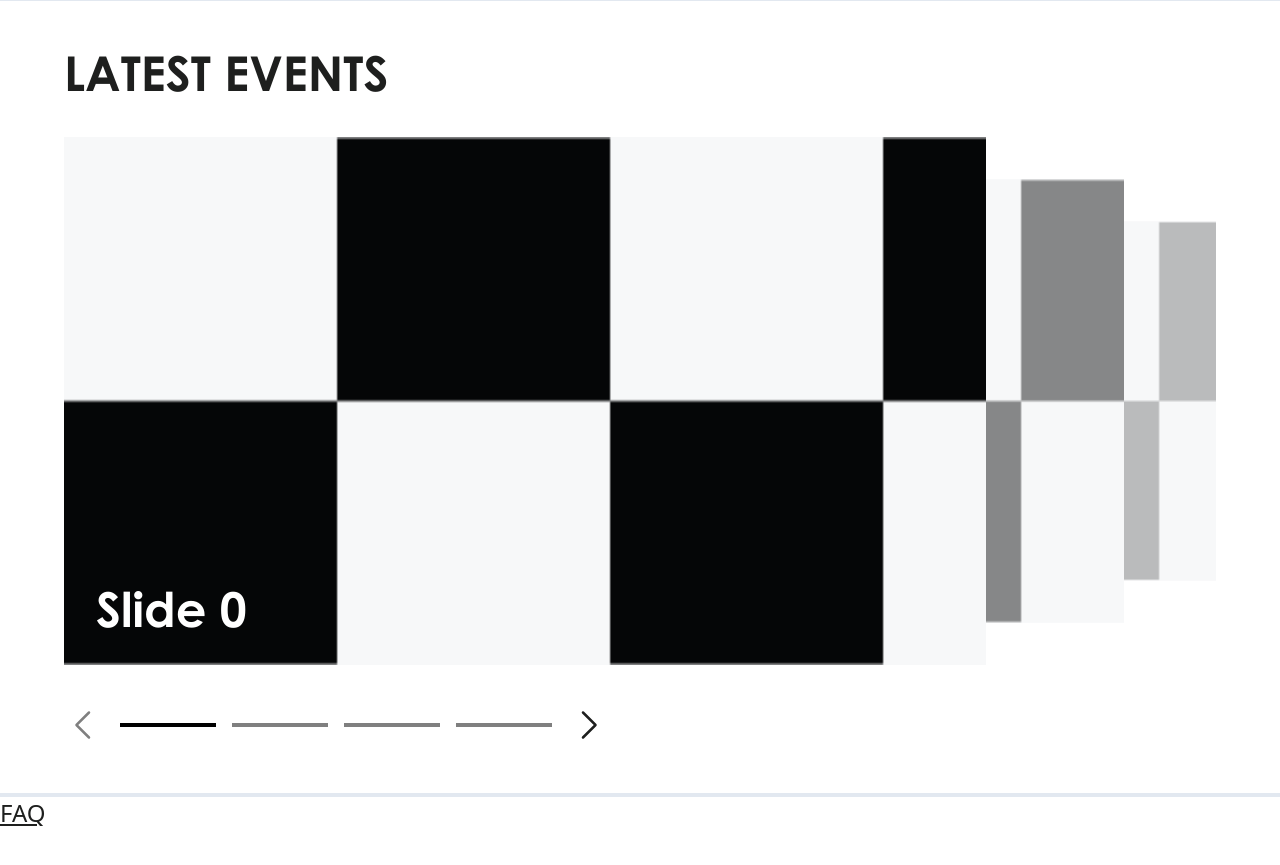
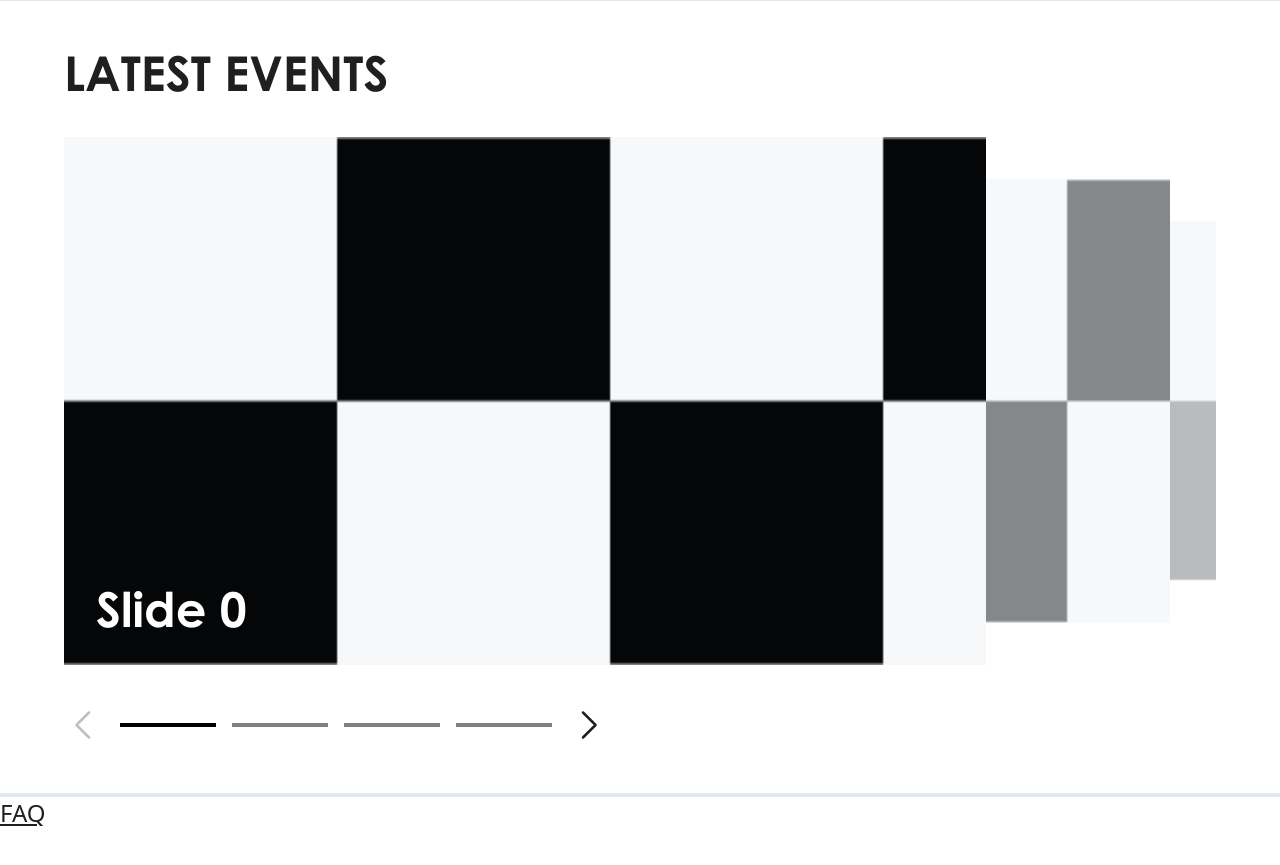
Before and after one commit to PUP-The-Programmers-Guild/TPGWebsite, a Next.js app: page / in a window 1280 px wide. Shown: the part 2640-3505 px from the top of the page. Built offline with nearby package versions, Linux system fonts and the light colour scheme; what tailwind-gradient-mask-image would draw is missing.

Commit message:
changed the calculation of slide offset

```diff
--- /dev/null
+++ b/src/components/Home/LatestNews/CarouselSlide.tsx
@@ -0,0 +1,21 @@
+import React from "react";
+
+interface ICarouselSlide {
+  title: string;
+  image: string;
+  style?: React.CSSProperties;
+}
+
+// TODO: The styles are not yet final
+export default function CarouselSlide({ title, image, style }: ICarouselSlide) {
+  return (
+    <article
+      className="keen-slider__slide bg-white before:absolute before:inset-0 before:-z-10 before:bg-[image:var(--image)] before:bg-cover before:opacity-[--img-opacity] before:content-['']"
+      style={{ "--image": `url(${image})`, ...style } as React.CSSProperties}
+    >
+      <div className="grid h-full items-end bg-gray-500/5 p-8">
+        <h1 className="font-heading text-5xl font-bold text-white">{title}</h1>
+      </div>
+    </article>
+  );
+}
--- a/src/components/Home/LatestNews/LatestNewsSection.tsx
+++ b/src/components/Home/LatestNews/LatestNews.tsx
@@ -1,14 +1,14 @@
+import Button from "@/components/base/Button";
 import { cn } from "@/lib/utils";
 import { CaretLeft, CaretRight } from "@phosphor-icons/react";
 import { TrackDetails, useKeenSlider } from "keen-slider/react";
 import { useState } from "react";
-import LatestNewsPreview from "./LatestNewsPreview";
+import CarouselSlide from "./CarouselSlide";
 
 // TODO: some parts here could be separated into own component or custom hook
-export default function LatestNewsSection() {
+export default function LatestNews() {
   const [details, setDetails] = useState<TrackDetails>();
   const [slideRef, slider] = useKeenSlider({
-    loop: false,
     slides: {
       perView: 1.25,
     },
@@ -19,34 +19,28 @@ export default function LatestNewsSection() {
   const currentSlide = details?.rel ?? 0;
   const slidesLength = details?.slides.length ?? 0;
 
-  // TODO: to fix the glitchy thing when changing slides through touch, try to mess with the translateX instead of right property
+  // TODO: to fix the glitchy thing when changing slides through touch, try to mess with the right property
   function calculateStyle(idx: number) {
-    if (details) {
+    if (slider.current && details) {
       const slide = details.slides[idx];
+      const slideSize = slide.size * slider.current.size;
+      const isLastSlide = currentSlide === idx && currentSlide === slidesLength - 1;
+
       const scaleY = 1 - Math.abs(0.2 * slide.distance);
-      const right = 100 - (100 - 85 * slide.distance);
-
-      let zIndex = 1000;
-      if (currentSlide !== idx) {
-        zIndex = slidesLength - Math.abs(currentSlide - idx);
-      }
-
-      let opacity = Math.max(1 - Math.abs(slide.distance / 1.5), 0.25);
-      if (currentSlide === idx && currentSlide === slidesLength - 1) {
-        opacity = 1;
-      }
+      const right = slideSize * slide.distance;
+      const opacity = Math.max(1 - Math.abs(slide.distance / 1.5), 0.25);
+      const zIndex = slidesLength - Math.abs(currentSlide - idx);
 
       return {
-        "--img-opacity": opacity,
-        zIndex,
-        right: `${right}%`,
-        scale: `1 ${scaleY}`,
-      };
+        "--img-opacity": currentSlide === idx ? 1 : opacity,
+        right: `${right}px`,
+        zIndex: currentSlide === idx ? 1000 : zIndex,
+        scale: `1 ${isLastSlide ? 1 : scaleY}`,
+      } as React.CSSProperties;
     }
   }
 
   function isArrowDisabled(direction: "left" | "right") {
-    if (!slider.current) return true;
     if (direction === "left") return currentSlide === 0;
     return currentSlide === slidesLength - 1;
   }
@@ -56,43 +50,44 @@ export default function LatestNewsSection() {
       <div className="mx-auto flex max-w-6xl flex-1 flex-col gap-10">
         <h2 className="font-heading text-5xl font-bold">LATEST EVENTS</h2>
         {/* Events Carousel */}
-        <div ref={slideRef} className="keen-slider relative flex-1">
+        <div ref={slideRef} className="keen-slider flex-1">
           {[0, 1, 2, 3].map((idx) => (
-            <LatestNewsPreview
+            <CarouselSlide
               key={idx}
               image="Placeholder1.png"
               title={`Slide ${idx}`}
-              className="keen-slider__slide"
               style={calculateStyle(idx)}
             />
           ))}
         </div>
         {/* Carousel Navigation */}
         <div className="flex items-center gap-4">
-          <button
+          <Button
+            intent="none"
             className="disabled:text-black/50"
+            disabled={isArrowDisabled("left")}
             onClick={() => slider.current?.prev()}
-            disabled={isArrowDisabled("left")}
           >
             <CaretLeft fill="currentColor" size={40} />
-          </button>
+          </Button>
           {slider.current?.slides.map((_, idx) => (
             <button
               key={idx}
               className={cn(
                 "h-1 w-24 bg-black/50",
-                currentSlide === idx && "bg-black"
+                currentSlide === idx && "bg-black",
               )}
               onClick={() => slider.current?.moveToIdx(idx)}
             />
           ))}
-          <button
+          <Button
+            intent="none"
             className="disabled:text-black/50"
+            disabled={isArrowDisabled("right")}
             onClick={() => slider.current?.next()}
-            disabled={isArrowDisabled("right")}
           >
             <CaretRight fill="currentColor" size={40} />
-          </button>
+          </Button>
         </div>
       </div>
     </section>
--- a/src/components/Home/LatestNews/LatestNewsPreview.tsx
+++ /dev/null
@@ -1,31 +0,0 @@
-import { cn } from "@/lib/utils";
-import React from "react";
-
-interface ILatestNewsPreview extends React.HTMLAttributes<HTMLElement> {
-  title: string;
-  image: string;
-}
-
-// TODO: The styles are not yet final
-export default function LatestNewsPreview({
-  title,
-  image,
-  className,
-  style,
-  ...props
-}: ILatestNewsPreview) {
-  return (
-    <article
-      className={cn(
-        "bg-white before:absolute before:inset-0 before:-z-10 before:bg-[image:var(--image)] before:bg-cover before:opacity-[--img-opacity] before:content-['']",
-        className
-      )}
-      style={{ "--image": `url(${image})`, ...style } as React.CSSProperties}
-      {...props}
-    >
-      <div className="grid h-full items-end bg-gray-500/5 p-8">
-        <h1 className="font-heading text-5xl font-bold text-white">{title}</h1>
-      </div>
-    </article>
-  );
-}
--- a/src/components/base/Button.tsx
+++ b/src/components/base/Button.tsx
@@ -26,11 +26,12 @@ const buttonVariants = cva(
           "border border-input hover:bg-accent hover:text-accent-foreground",
         ghost: "hover:bg-accent hover:text-accent-foreground",
         link: "text-primary underline-offset-4 hover:underline",
+        none: "",
       },
       size: {
         default: "px-12 py-4",
-        sm: "px-8 py-3 rounded-sm",
-        lg: "px-6 py-2 rounded-lg",
+        sm: "px-6 py-2 rounded-sm",
+        lg: "px-8 py-3 rounded-lg",
         rounded: "px-14 py-4 rounded-full",
       },
     },
@@ -38,6 +39,10 @@ const buttonVariants = cva(
       intent: "default",
       size: "default",
     },
+    compoundVariants: [{
+      intent: "none",
+      class: "p-0 rounded-none"
+    }]
   }
 );
 
--- a/src/pages/index.tsx
+++ b/src/pages/index.tsx
@@ -1,6 +1,6 @@
 import HeroCarousel from "@/components/Home/Hero/HeroCarousel";
 import ShowcaseCarousel from "@/components/Home/Hero/ShowcaseCarousel";
-import LatestNewsSection from "@/components/Home/LatestNews/LatestNewsSection";
+import LatestNews from "@/components/Home/LatestNews/LatestNews";
 
 /** @TODO: Another carousel below <HeroCarousel />
  *  To track slides: (slide.track.details.rel)
@@ -28,7 +28,7 @@ export default function IndexPage() {
         <h1 className="text-2xl underline">About Us</h1>
       </section>
 
-      <LatestNewsSection />
+      <LatestNews />
 
       <section className="min-h-screen">
         <h1 className="text-2xl underline">FAQ</h1>
```
